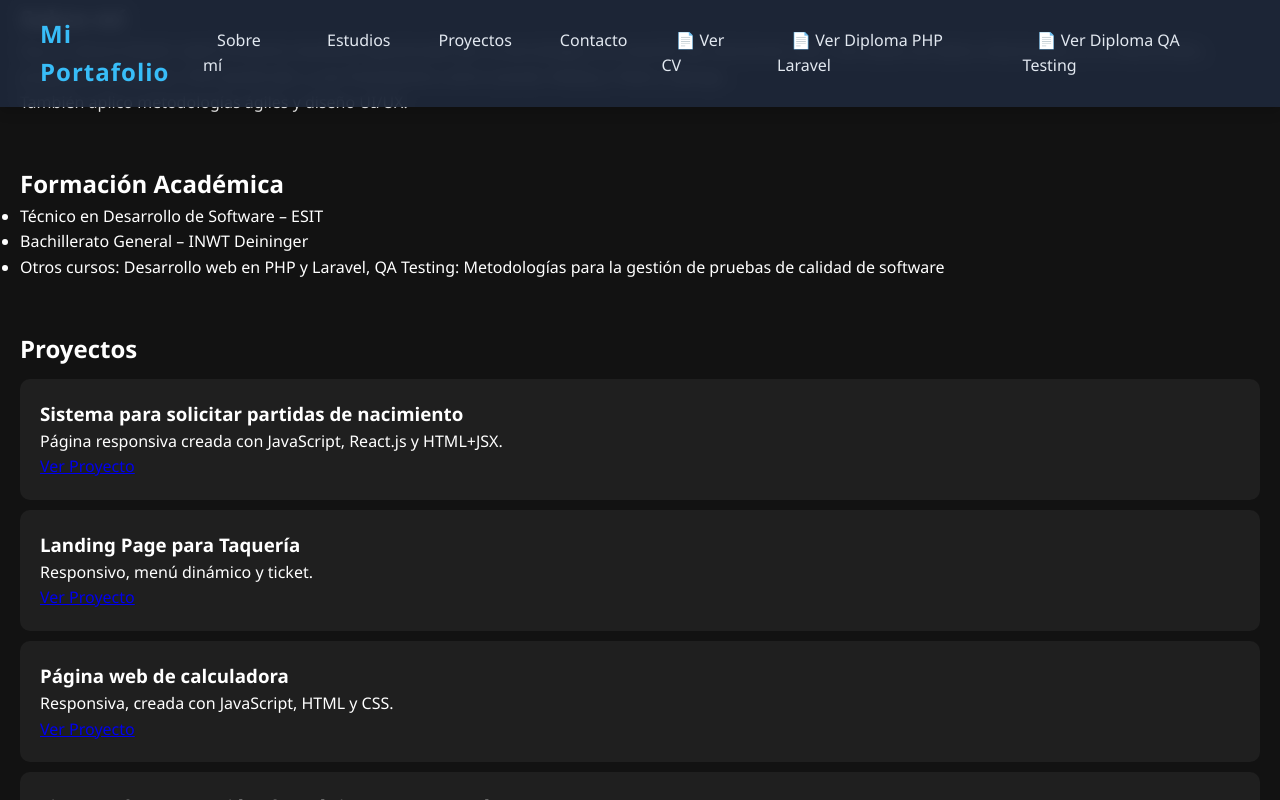
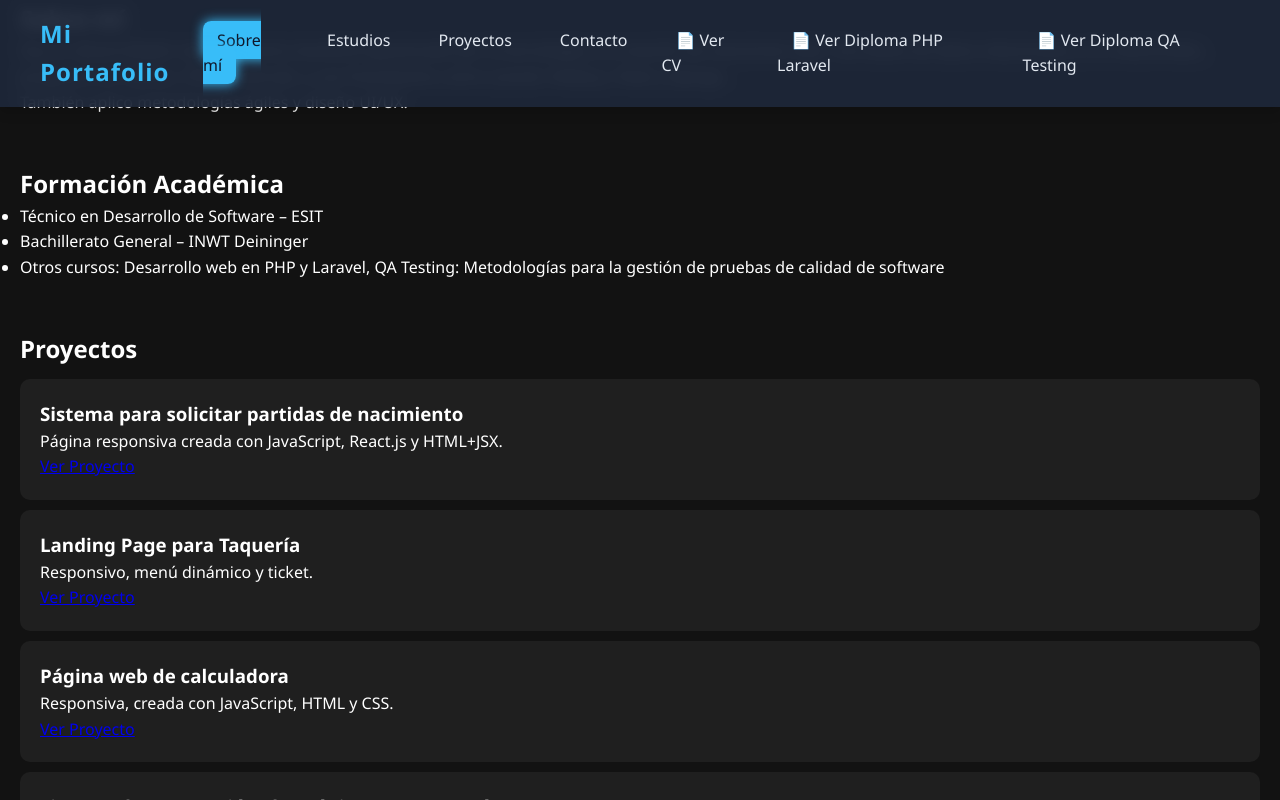
Before and after one commit to danielvll12/mipagina, a plain HTML site: page ProyectoWeb_DW1/index.html in a window 1280 px wide. Both pictures are taken after a click on the link "Sobre mí". Shown: the part 940-1740 px from the top of the page. Drawn offline with Linux system fonts and the light colour scheme.

Commit message:
actualice

```diff
--- a/ProyectoWeb_DW1/main.js
+++ b/ProyectoWeb_DW1/main.js
@@ -34,9 +34,45 @@ setInterval(updateClock, 1000);
 updateClock();
 
 // --- Menú responsive ---
+
+
+
+
+// --- Menú responsive ---
 const toggle = document.getElementById('menu-toggle');
 const menu = document.getElementById('menu');
 
+// Abrir / cerrar menú al tocar el ícono ☰
 toggle.addEventListener('click', () => {
   menu.classList.toggle('active');
 });
+
+// Cerrar menú al hacer clic en un enlace y marcarlo como activo
+const links = document.querySelectorAll('.navbar a');
+
+links.forEach(link => {
+  link.addEventListener('click', (e) => {
+    // Cerrar menú en móvil
+    menu.classList.remove('active');
+
+    // Quitar estado activo de todos los enlaces
+    links.forEach(l => l.classList.remove('activo'));
+
+    // Agregar estado activo al enlace seleccionado
+    e.target.classList.add('activo');
+  });
+});
+
+// --- Reloj dinámico ---
+function actualizarReloj() {
+  const ahora = new Date();
+  const horas = ahora.getHours().toString().padStart(2, '0');
+  const minutos = ahora.getMinutes().toString().padStart(2, '0');
+  const segundos = ahora.getSeconds().toString().padStart(2, '0');
+  const fecha = ahora.toLocaleDateString();
+
+  document.getElementById('time').textContent = `${horas}:${minutos}:${segundos}`;
+  document.getElementById('date').textContent = fecha;
+}
+setInterval(actualizarReloj, 1000);
+actualizarReloj();
--- a/ProyectoWeb_DW1/style.css
+++ b/ProyectoWeb_DW1/style.css
@@ -234,3 +234,14 @@ html {
     height: 100px;
   }
 }
+
+
+
+
+
+/* --- Enlace activo en el menú --- */
+.navbar a.activo {
+  background-color: #38bdf8;
+  color: #0f172a;
+  box-shadow: 0 0 12px #38bdf8;
+}
```
